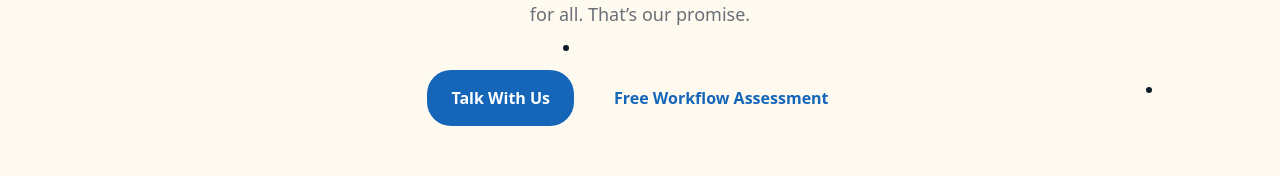
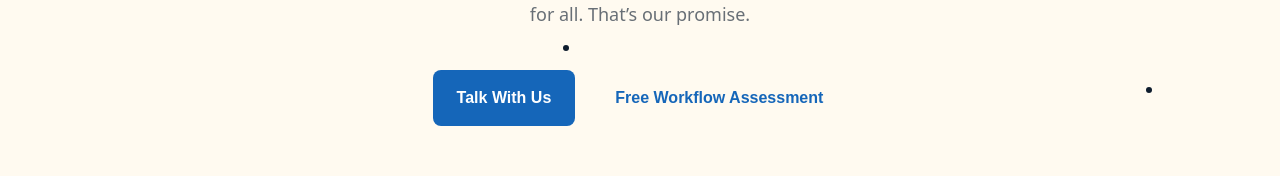
Before and after one commit to mehrdadie/xray-homepage, a Next.js app: page / in a window 1280 px wide. Shown: the part 577-753 px from the top of the page. Built offline with nearby package versions, Linux system fonts and the light colour scheme.

Commit message:
Apply exact live xray.tech computed styles

```diff
--- a/app/page.tsx
+++ b/app/page.tsx
@@ -277,15 +277,17 @@ export default function Home() {
               We deliver AI that works and automations that flow, all while you keep using the tools you know and love. Cut through the noise, expose what’s slowing you down, and fix it once and for all. That’s our promise.
             </p>
             <div className="mt-10 flex flex-wrap items-center justify-center gap-4">
-              <Link
-                href="https://calendly.com/xray/15min"
-                className="inline-block rounded-lg bg-action px-6 py-4 font-display text-base font-semibold capitalize text-white hover:bg-action/90"
+              <button
+                type="button"
+                className="inline-block rounded-lg bg-action px-[24px] py-[16px] font-display text-base font-semibold capitalize text-white hover:bg-action/90"
+                style={{ fontFamily: '"new-order", sans-serif', fontSize: '16px', fontWeight: 600, letterSpacing: 'normal', color: 'rgb(255, 255, 255)', backgroundColor: 'rgb(21, 102, 185)', borderRadius: '8px', padding: '16px 24px', border: '0px none rgb(255, 255, 255)', textTransform: 'capitalize', display: 'inline-block', margin: '0px' }}
               >
                 Talk With Us
-              </Link>
+              </button>
               <Link
                 href="/assessment"
-                className="block rounded-lg bg-transparent px-6 py-4 font-display text-base font-semibold capitalize text-action hover:bg-navy hover:text-white"
+                className="block rounded-lg bg-transparent px-[24px] py-[16px] font-display text-base font-semibold capitalize text-action hover:bg-navy hover:text-white"
+                style={{ fontFamily: '"new-order", sans-serif', fontSize: '16px', fontWeight: 600, letterSpacing: 'normal', color: 'rgb(21, 102, 185)', backgroundColor: 'rgba(255, 255, 255, 0)', borderRadius: '8px', padding: '16px 24px', border: '0px none rgb(21, 102, 185)', textTransform: 'capitalize', display: 'block', margin: '0px' }}
               >
                 Free Workflow Assessment
               </Link>
```
